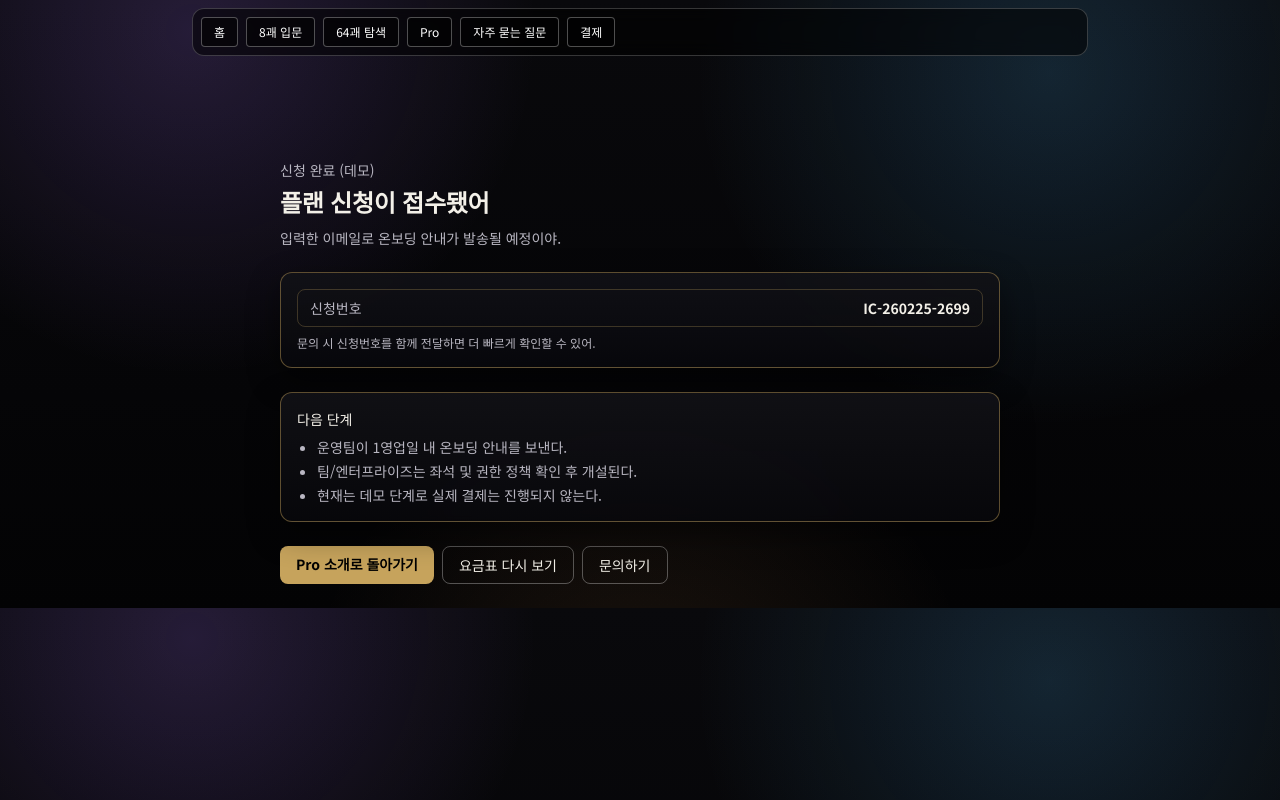
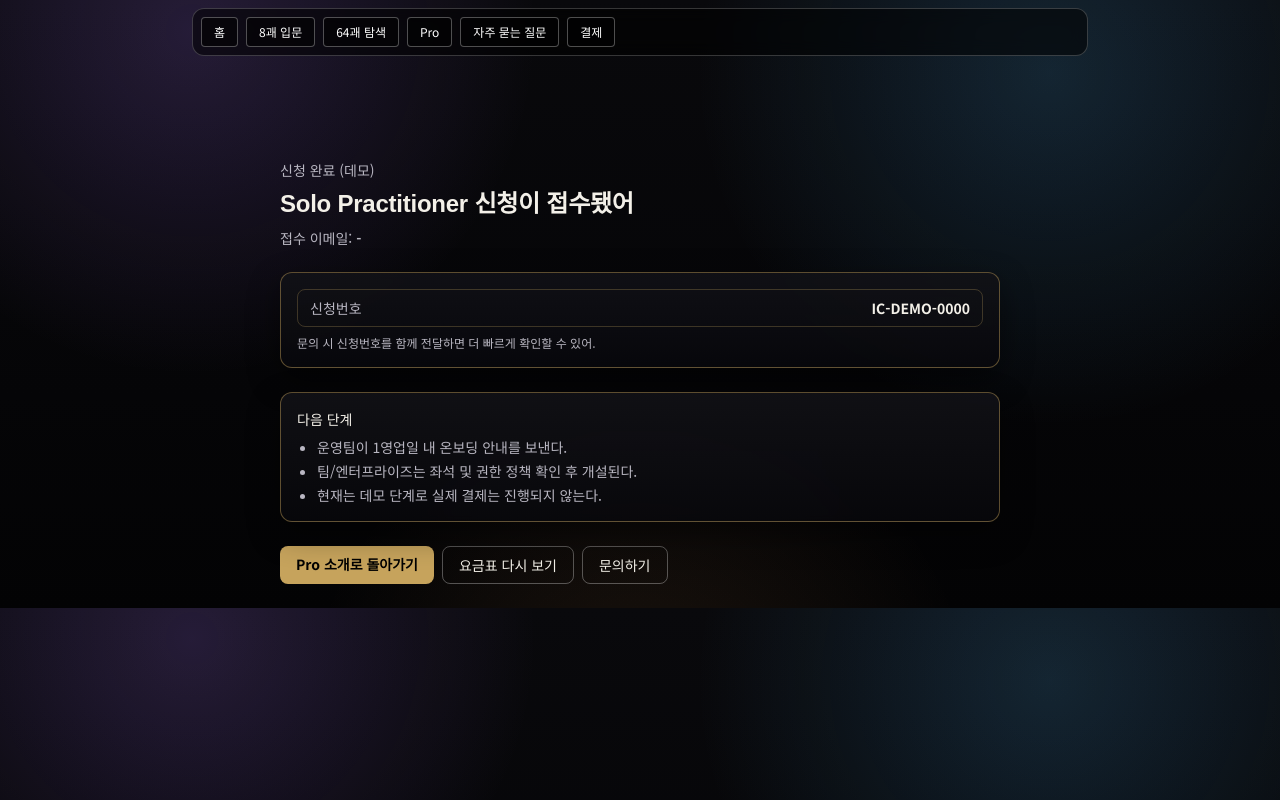
Before and after one commit to kinddragon1224/iching-learning-web, a Next.js app: page /checkout/success in a window 1280 px wide. Built offline with nearby package versions, Linux system fonts and the light colour scheme.

Commit message:
Persist checkout lead data to success page via sessionStorage

```diff
--- a/app/checkout/page.tsx
+++ b/app/checkout/page.tsx
@@ -46,6 +46,15 @@ function won(v: number) {
   return `${v.toLocaleString("ko-KR")}원`;
 }
 
+function makeRequestId() {
+  const d = new Date();
+  const y = d.getFullYear().toString().slice(-2);
+  const m = String(d.getMonth() + 1).padStart(2, "0");
+  const day = String(d.getDate()).padStart(2, "0");
+  const rand = Math.floor(1000 + Math.random() * 9000);
+  return `IC-${y}${m}${day}-${rand}`;
+}
+
 export default function CheckoutPage() {
   const [email, setEmail] = useState("");
   const [plan, setPlan] = useState<PlanKey>("solo");
@@ -54,7 +63,23 @@ export default function CheckoutPage() {
 
   const selectedPlan = useMemo(() => PLANS.find((p) => p.key === plan) ?? PLANS[0], [plan]);
   const canPay = email.includes("@") && agreePolicy && agreeRefund;
-  const nextHref = "/checkout/success";
+
+  const handleSubmit = () => {
+    if (!canPay) return;
+
+    const payload = {
+      plan,
+      planTitle: selectedPlan.title,
+      email,
+      requestId: makeRequestId(),
+      createdAt: new Date().toISOString(),
+    };
+
+    if (typeof window !== "undefined") {
+      window.sessionStorage.setItem("iching_pro_checkout", JSON.stringify(payload));
+      window.location.href = "/checkout/success";
+    }
+  };
 
   return (
     <main className="mx-auto max-w-4xl space-y-6 p-6 pt-24">
@@ -140,22 +165,14 @@ export default function CheckoutPage() {
         </div>
       </section>
 
-      {canPay ? (
-        <Link
-          href={nextHref}
-          className="inline-block w-full rounded-lg bg-[var(--gold-line)] px-4 py-3 text-center text-sm font-semibold text-black sm:w-auto"
-        >
-          신청 완료 페이지로 이동
-        </Link>
-      ) : (
-        <button
-          type="button"
-          disabled
-          className="w-full rounded-lg bg-[var(--gold-line)] px-4 py-3 text-sm font-semibold text-black disabled:cursor-not-allowed disabled:opacity-50 sm:w-auto"
-        >
-          필수 항목을 입력/동의해줘
-        </button>
-      )}
+      <button
+        type="button"
+        onClick={handleSubmit}
+        disabled={!canPay}
+        className="w-full rounded-lg bg-[var(--gold-line)] px-4 py-3 text-sm font-semibold text-black disabled:cursor-not-allowed disabled:opacity-50 sm:w-auto"
+      >
+        {canPay ? "신청 완료 페이지로 이동" : "필수 항목을 입력/동의해줘"}
+      </button>
     </main>
   );
 }
--- a/app/checkout/success/page.tsx
+++ b/app/checkout/success/page.tsx
@@ -1,32 +1,52 @@
 "use client";
 
 import Link from "next/link";
-import { useMemo } from "react";
+import { useEffect, useState } from "react";
 
-function makeRequestId() {
-  const d = new Date();
-  const y = d.getFullYear().toString().slice(-2);
-  const m = String(d.getMonth() + 1).padStart(2, "0");
-  const day = String(d.getDate()).padStart(2, "0");
-  const rand = Math.floor(1000 + Math.random() * 9000);
-  return `IC-${y}${m}${day}-${rand}`;
-}
+type CheckoutPayload = {
+  plan: "solo" | "team" | "enterprise";
+  planTitle: string;
+  email: string;
+  requestId: string;
+  createdAt: string;
+};
+
+const FALLBACK: CheckoutPayload = {
+  plan: "solo",
+  planTitle: "Solo Practitioner",
+  email: "-",
+  requestId: "IC-DEMO-0000",
+  createdAt: new Date().toISOString(),
+};
 
 export default function CheckoutSuccessPage() {
-  const requestId = useMemo(() => makeRequestId(), []);
+  const [payload, setPayload] = useState<CheckoutPayload>(FALLBACK);
+
+  useEffect(() => {
+    if (typeof window === "undefined") return;
+    const raw = window.sessionStorage.getItem("iching_pro_checkout");
+    if (!raw) return;
+
+    try {
+      const parsed = JSON.parse(raw) as CheckoutPayload;
+      setPayload(parsed);
+    } catch {
+      // ignore invalid session storage payload
+    }
+  }, []);
 
   return (
     <main className="mx-auto max-w-3xl space-y-6 p-6 pt-24">
       <header className="space-y-2">
         <p className="text-sm text-[var(--text-muted)]">신청 완료 (데모)</p>
-        <h1 className="text-2xl font-bold">플랜 신청이 접수됐어</h1>
-        <p className="text-sm text-[var(--text-muted)]">입력한 이메일로 온보딩 안내가 발송될 예정이야.</p>
+        <h1 className="text-2xl font-bold">{payload.planTitle} 신청이 접수됐어</h1>
+        <p className="text-sm text-[var(--text-muted)]">접수 이메일: <b>{payload.email}</b></p>
       </header>
 
       <section className="paper-panel rounded-xl p-4 text-sm space-y-2">
         <div className="flex items-center justify-between rounded-lg border border-[rgba(212,178,106,0.25)] px-3 py-2">
           <span className="text-[var(--text-muted)]">신청번호</span>
-          <b>{requestId}</b>
+          <b>{payload.requestId}</b>
         </div>
         <p className="text-xs text-[var(--text-muted)]">문의 시 신청번호를 함께 전달하면 더 빠르게 확인할 수 있어.</p>
       </section>
```
